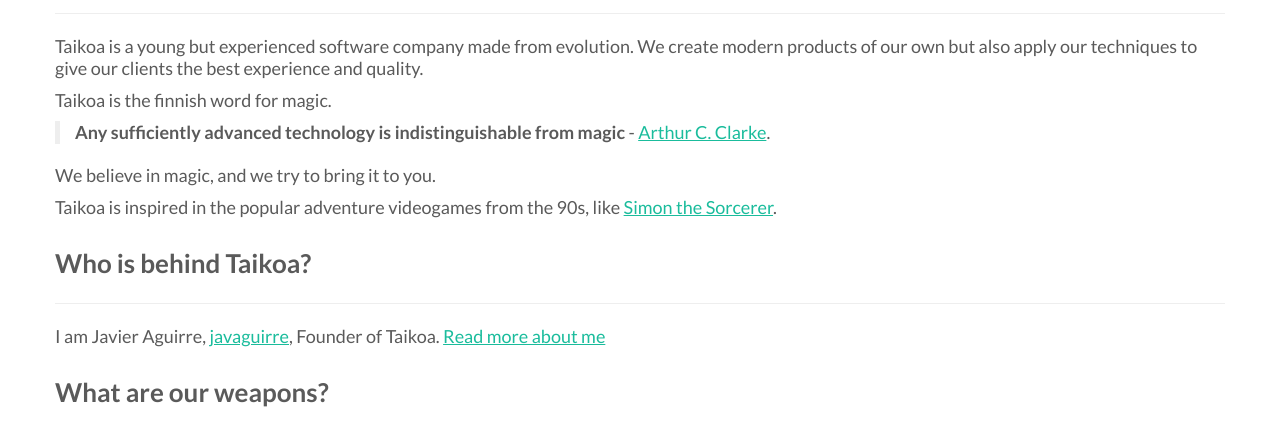
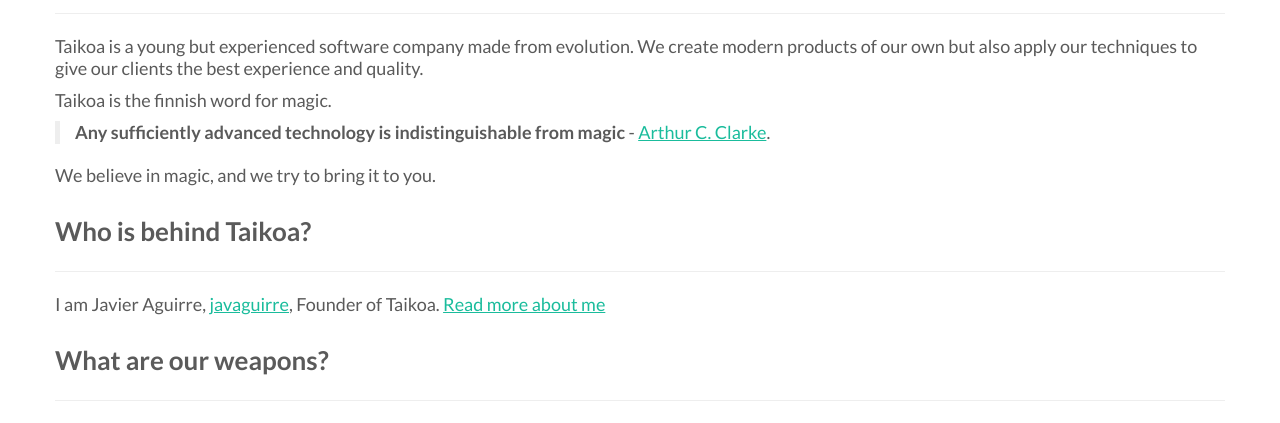
Before and after one commit to taikoa/taikoa, a Flask app: page /about in a window 1280 px wide. Shown: the part 222-645 px from the top of the page. Run offline with Flask 2, Linux system fonts and the light colour scheme; some libraries are stand-ins or nearby versions.

Commit message:
Two small content changes

```diff
--- a/templates/about.html
+++ b/templates/about.html
@@ -23,10 +23,6 @@
         </p>
         <p>
             We believe in magic, and we try to bring it to you.
-        </p>
-        <p>
-        Taikoa is inspired in the popular adventure videogames from the 90s, like
-        <a href="http://en.wikipedia.org/wiki/Simon_the_Sorcerer">Simon the Sorcerer</a>.
         </p>
 
         <h2>Who is behind Taikoa?</h2>
--- a/templates/base.html
+++ b/templates/base.html
@@ -117,7 +117,7 @@
                          &nbsp;&nbsp;&nbsp;<span class="legal-numbers">BTW</span> NL432712240B01</li>
                     <li><i class="icon-envelope icon-white"></i>&nbsp;&nbsp;<a href="mailto:hello@taikoa.net">hello@taikoa.net</a></li>
                     <li class="pull-right">
-                        <a href="http://twitter.com/taikoasoft" target="blank"><img src="/static/img/twitter.png" /></a>
+                        <a href="http://twitter.com/javaguirre" target="blank"><img src="/static/img/twitter.png" /></a>
                         <a href="https://github.com/taikoa" target="blank"><img src="/static/img/github.png" /></a>
                     </li>
                 </ul>
```
